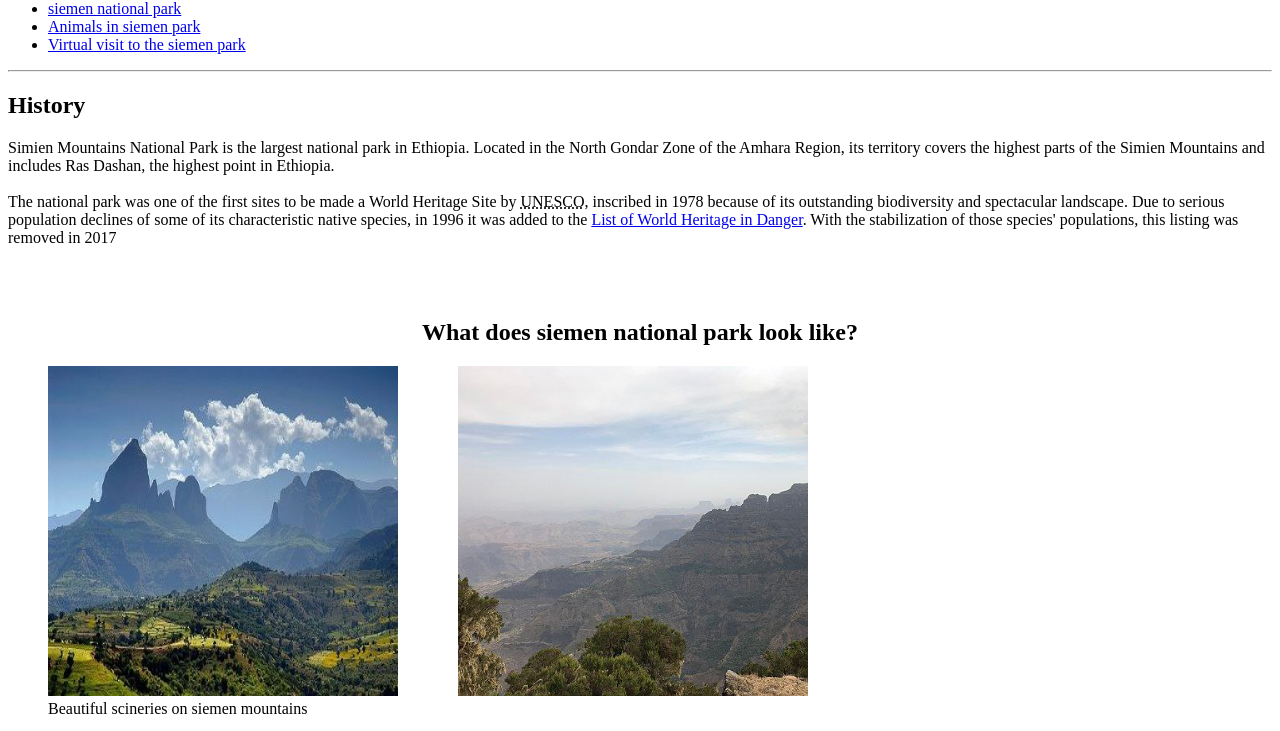
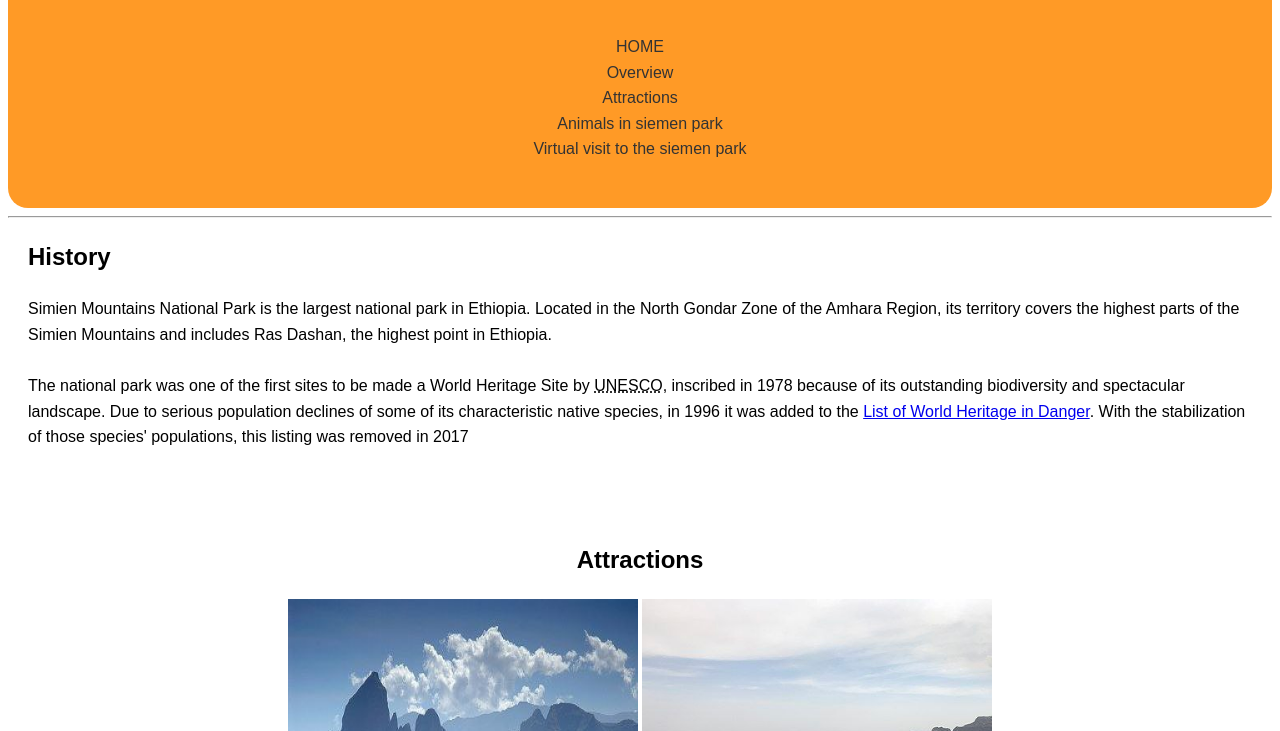
Before and after one commit to Afomia01/IP-project, a plain HTML site: page Siemen national park.html in a window 1280 px wide. Shown: the part 98-829 px from the top of the page. Drawn offline with Linux system fonts and the light colour scheme.

Commit message:
updated siemen national park

```diff
--- a/Siemen national park.html
+++ b/Siemen national park.html
@@ -9,14 +9,14 @@
 </head>
 <body>
     <header>
-
-        <h1 align="center">Simien Mountains National Park</h1>
-        <nav>
+        <h1>Welcome to Simien Mountains National Park!</h1>
+        <nav id="topnav">
             <ul>
-                <li><a href="#about"> About</a></li>
-                <li><a href="#park" >siemen national park</a></li>
-                <li ><a href="#animals">Animals in siemen park</a></li>
-                <li ><a href="#virtual">Virtual visit to the siemen park</a></li>
+                <li><a href="index1.html">HOME</a></li>
+                <li><a href="#about"> Overview</a></li>
+                <li><a href="#park" >Attractions</a></li>
+                <li><a href="#animals">Animals in siemen park</a></li>
+                <li><a href="#virtual">Virtual visit to the siemen park</a></li>
             </ul>
         </nav>
     </header> <hr>
@@ -35,11 +35,10 @@
     </article><br><br>
 
     <article id="park">
-        <h2 align="center"> What does siemen national park look like?</h2>
+        <h2 align="center"> Attractions</h2>
         <figure>
             <img src="images\Siemen_image\Siemen_moun.jpg" alt="Siemen mountains" height="330 px" width="350 px">
-            &nbsp;&nbsp;&nbsp;&nbsp;&nbsp;&nbsp; <!-- Add non-breaking spaces for horizontal space -->
-            &nbsp;&nbsp;&nbsp;&nbsp;&nbsp;&nbsp; <!-- Add non-breaking spaces for horizontal space -->
+
             <img src="images\Siemen_image\Siemen_cliff.jpg" alt="Siemen mountains" height="330 px" width="350 px">
             <figcaption>Beautiful scineries on siemen mountains</figcaption>
             <p>This place is an exotic setting with unique wildlife and breath-taking views on a landscape shaped by nature and traditional agriculture.
@@ -67,9 +66,7 @@
 
     <figure>
         <img src="images\Siemen_image\Ethiopian wolf.jpg" alt="Ethiopian wolf" height="210" width="200">
-        &nbsp;&nbsp;&nbsp;&nbsp;&nbsp;&nbsp; <!-- Add non-breaking spaces for horizontal space -->
         <img src="images\Siemen_image\Geladas.jpg" alt="Gelada Baboons" height="215" width="220">
-        &nbsp;&nbsp;&nbsp;&nbsp;&nbsp;&nbsp; <!-- Add non-breaking spaces for horizontal space -->
         <img src="images\Siemen_image\Walia ibex.jpg" alt="Walia Ibex" height="210" width="220">
         <br>
 
@@ -81,21 +78,17 @@
         </ul>
 
         <img src="images\Siemen_image\Bushbuck.jpg" alt="Bushbuck" height="215" width="220">
-        &nbsp;&nbsp;&nbsp;&nbsp;&nbsp;&nbsp; <!-- Add non-breaking spaces for horizontal space -->
         <img src="images\Siemen_image\Caracal.jpg" alt="Caracal Cat" height="220" width="220">
-        &nbsp;&nbsp;&nbsp;&nbsp;&nbsp;&nbsp; <!-- Add non-breaking spaces for horizontal space -->
         <img src="images\Siemen_image\Tawny-eagle.jpg" alt="Tawny eagle" height="220" width="220">
 
         <figcaption>Different animals in Simien National Park</figcaption>
     </figure>
 </section>
 
-
-
 <br>
 
     <footer>
-        <p>&copy; 2023 Siemen Mountains. All rights reserved.</p>
+        <p>&copy; 2024 Siemen Mountains. All rights reserved.</p>
     </footer>
 
 </body>
--- a/Siemen.css
+++ b/Siemen.css
@@ -0,0 +1,44 @@
+body {
+    font-family: 'Arial', sans-serif;
+    line-height: 1.6;
+}
+
+header {
+    background-color: #ff9a26;
+    padding: 20px;
+    text-align: center;
+    border-radius: 20px;
+}
+nav a:hover {
+    background-color: #f58484;
+    border-radius: 5px;
+}
+img {
+    display: flexbox;
+    justify-content:space-between;
+}
+nav ul {
+    list-style: none;
+    padding: 10px;
+}
+
+nav a {
+    text-decoration: none;
+    color: #333;
+    padding: 10px 20px;
+}
+
+article {
+    margin: 20px;
+}
+
+figure {
+    text-align: center;
+}
+
+footer {
+    background-color: #333;
+    color: #fff;
+    text-align: center;
+    padding: 10px;
+}
--- a/axum.css
+++ b/axum.css
@@ -1,31 +1,97 @@
-ul{
-    float: left;
+body {
+    font-family: 'Arial', sans-serif;
+    line-height: 1.6;
+    background-color: #f8f8f8;
+    margin: 0;
     padding: 0;
-    margin:0;
-    padding:0;
-    width: 200;
-    background-color: #f1f1f1;
-}
-li a{
-    color:black
-}
-#topnav a:hover{
-    background-color: #555;    color:white;
 
 }
 
+header {
+    background-color: #333;
+    color: #fff;
+    padding: 20px;
+    text-align: center;
+    width:100%;
+}
+nav {
+    background-color: #555;
+    color: #fff;
+    padding: 20px;
+    height: 100vh;
+    width: 15%;
+    position: fixed;
+    top: 0;
+    left: 0;
+    overflow-y: auto;
+}
+
+nav ul {
+    list-style: none;
+    padding: 10px;
+}
+nav a:hover {
+    background-color: #f58484;
+    border-radius: 5px;
+}
+
+nav a {
+    text-decoration: none;
+    color: #fff;
+    padding: 10px 20px;
+    display:block;
+}
+
+section {
+    margin-left: 21%;
+    margin-top: 20px;
+}
+
+
+#ataglance {
+    background-color: #f0f0f0;
+    padding: 20px;
+}
+
+
+#obelisks {
+    text-align: center;
+}
+
+#obelisks img {
+    max-width: 100%;
+    height: 300px;
+    width: 400px
+}
+
+#italianoccupation {
+    background-color: #f0f0f0;
+    padding: 20px;
+}
+
+#italianoccupation img {
+    max-width: 100%;
+    height: auto;
+}
+
+#virtual {
+    text-align: center;
+    margin: 20px;
+}
+
+.footer {
+    background-color: #333;
+    color: #fff;
+    text-align: center;
+    padding: 10px;
+}
+
+active {
+    background-color: #f1f1f1;
+    color: white;
+  }
 img{
     width: 300px; height: 200px;
     object-fit: cover;
      border-radius: 5px;
 }
-footer{
-    background-color: #493d3d;
-     color: rgb(22, 1, 1);
-     padding: 20px;
-     text-align: center;
-}
-.active {
-    background-color: #f1f1f1;
-    color: white;
-  }
--- a/balemount.css
+++ b/balemount.css
@@ -1,8 +1,7 @@
-nav {
-    background-color: #ec8208;
-    padding: 10px;
-    text-align: center;
-}
+body, h1, h2, p, ul, li {
+    margin: 0;
+    padding: 0;
+  }
 
 nav a {
     color: #fff;
```
Also changed, not shown: axum.html (+1 -1 lines).
